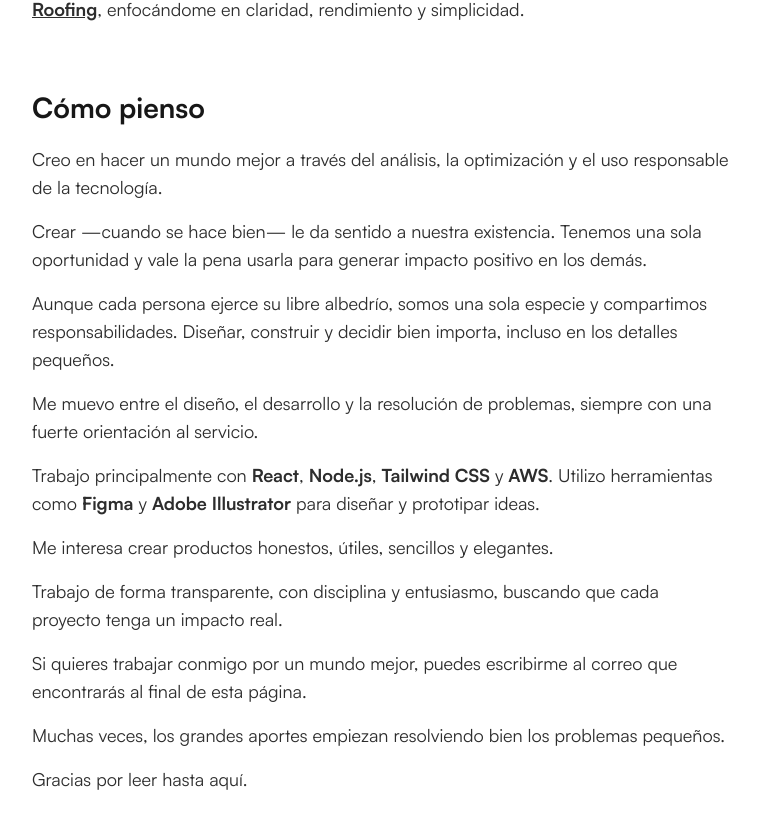
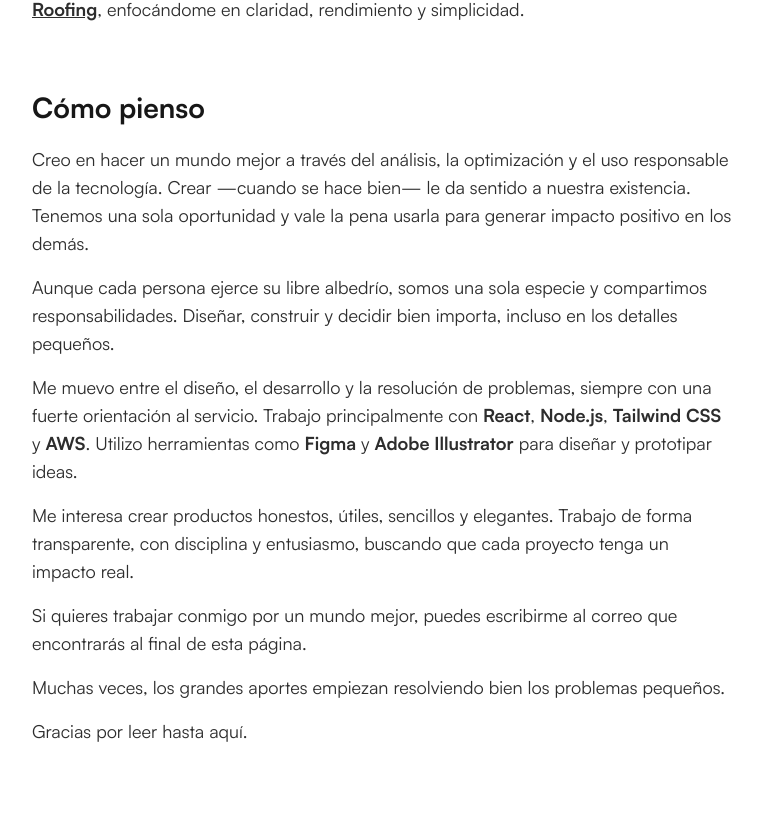
Before and after one commit to andreszapataq/andreszapata.me-v3, a Next.js app: page / in a window 1280 px wide. Shown: the part 750-1567 px from the top of the page, without its empty margins (60-822 px from the left). Built offline with nearby package versions, Linux system fonts and the light colour scheme.

Commit message:
update como pienso text

```diff
--- a/app/page.tsx
+++ b/app/page.tsx
@@ -28,25 +28,16 @@ export default function Home() {
 
         <Section title="Cómo pienso">
           <p>
-            Creo en hacer un mundo mejor a través del análisis, la optimización y el uso responsable de la tecnología.
-          </p>
-          <p>
-            Crear —cuando se hace bien— le da sentido a nuestra existencia. Tenemos una sola oportunidad y vale la pena usarla para generar impacto positivo en los demás.
+            Creo en hacer un mundo mejor a través del análisis, la optimización y el uso responsable de la tecnología. Crear —cuando se hace bien— le da sentido a nuestra existencia. Tenemos una sola oportunidad y vale la pena usarla para generar impacto positivo en los demás.
           </p>
           <p>
             Aunque cada persona ejerce su libre albedrío, somos una sola especie y compartimos responsabilidades. Diseñar, construir y decidir bien importa, incluso en los detalles pequeños.
           </p>
           <p>
-            Me muevo entre el diseño, el desarrollo y la resolución de problemas, siempre con una fuerte orientación al servicio.
+            Me muevo entre el diseño, el desarrollo y la resolución de problemas, siempre con una fuerte orientación al servicio. Trabajo principalmente con <span className="font-bold">React</span>, <span className="font-bold">Node.js</span>, <span className="font-bold">Tailwind CSS</span> y <span className="font-bold">AWS</span>. Utilizo herramientas como <span className="font-bold">Figma</span> y <span className="font-bold">Adobe Illustrator</span> para diseñar y prototipar ideas.
           </p>
           <p>
-            Trabajo principalmente con <span className="font-bold">React</span>, <span className="font-bold">Node.js</span>, <span className="font-bold">Tailwind CSS</span> y <span className="font-bold">AWS</span>. Utilizo herramientas como <span className="font-bold">Figma</span> y <span className="font-bold">Adobe Illustrator</span> para diseñar y prototipar ideas.
-          </p>
-          <p>
-            Me interesa crear productos honestos, útiles, sencillos y elegantes.
-          </p>
-          <p>
-            Trabajo de forma transparente, con disciplina y entusiasmo, buscando que cada proyecto tenga un impacto real.
+            Me interesa crear productos honestos, útiles, sencillos y elegantes. Trabajo de forma transparente, con disciplina y entusiasmo, buscando que cada proyecto tenga un impacto real.
           </p>
           <p>
             Si quieres trabajar conmigo por un mundo mejor, puedes escribirme al correo que encontrarás al final de esta página.
```
